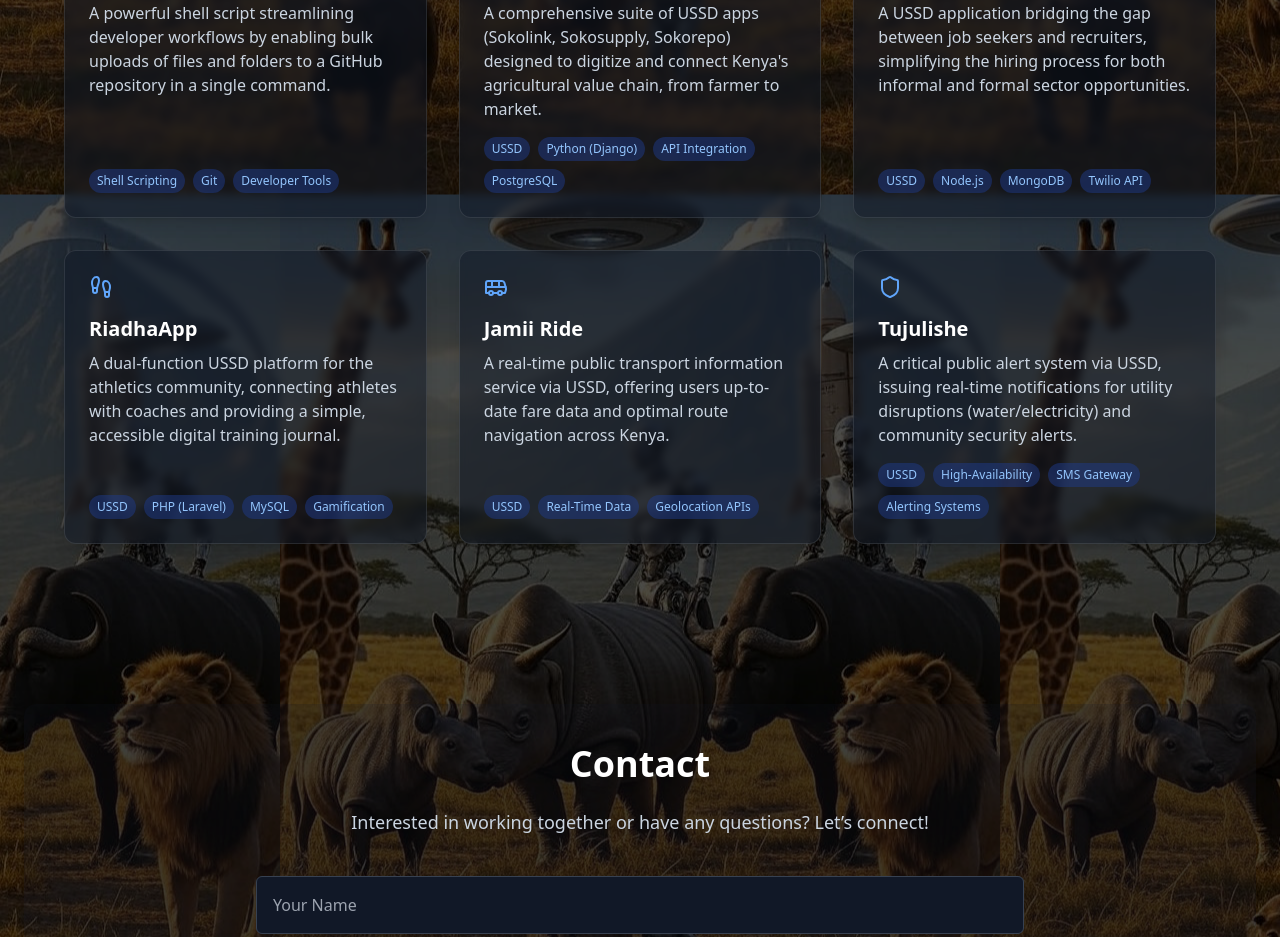
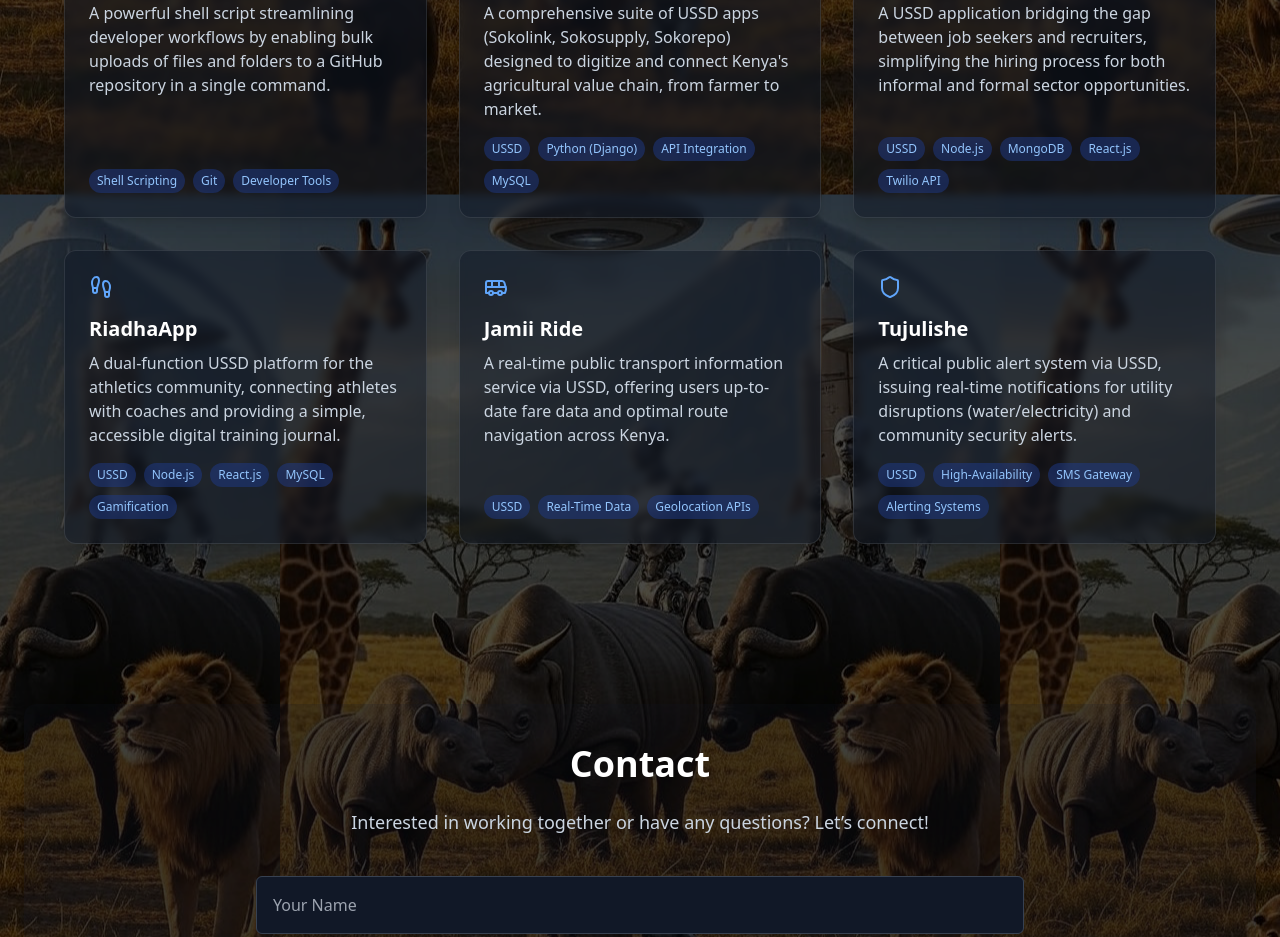
Before and after one commit to Waweru37/PortfolioApp, a React (Vite) app in the folder client/: page / in a window 1280 px wide. Shown: the part 2180-3117 px from the top of the page. Built offline with nearby package versions, Linux system fonts and the light colour scheme.

Commit message:
Made Minor Improvements

```diff
--- a/client/src/components/Projects.jsx
+++ b/client/src/components/Projects.jsx
@@ -12,19 +12,19 @@ const projectData = [
     icon: <Tractor />,
     title: "Soko Suite: Agri-Tech Solutions",
     description: "A comprehensive suite of USSD apps (Sokolink, Sokosupply, Sokorepo) designed to digitize and connect Kenya's agricultural value chain, from farmer to market.",
-    tech: ["USSD", "Python (Django)", "API Integration", "PostgreSQL"]
+    tech: ["USSD", "Python (Django)", "API Integration", "MySQL"]
   },
   {
     icon: <Briefcase />,
     title: "Kazilink",
     description: "A USSD application bridging the gap between job seekers and recruiters, simplifying the hiring process for both informal and formal sector opportunities.",
-    tech: ["USSD", "Node.js", "MongoDB", "Twilio API"]
+    tech: ["USSD", "Node.js", "MongoDB", "React.js", "Twilio API"]
   },
   {
     icon: <Footprints />,
     title: "RiadhaApp",
     description: "A dual-function USSD platform for the athletics community, connecting athletes with coaches and providing a simple, accessible digital training journal.",
-    tech: ["USSD", "PHP (Laravel)", "MySQL", "Gamification"]
+    tech: ["USSD", "Node.js", "React.js", "MySQL", "Gamification"]
   },
   {
     icon: <Bus />,
```
